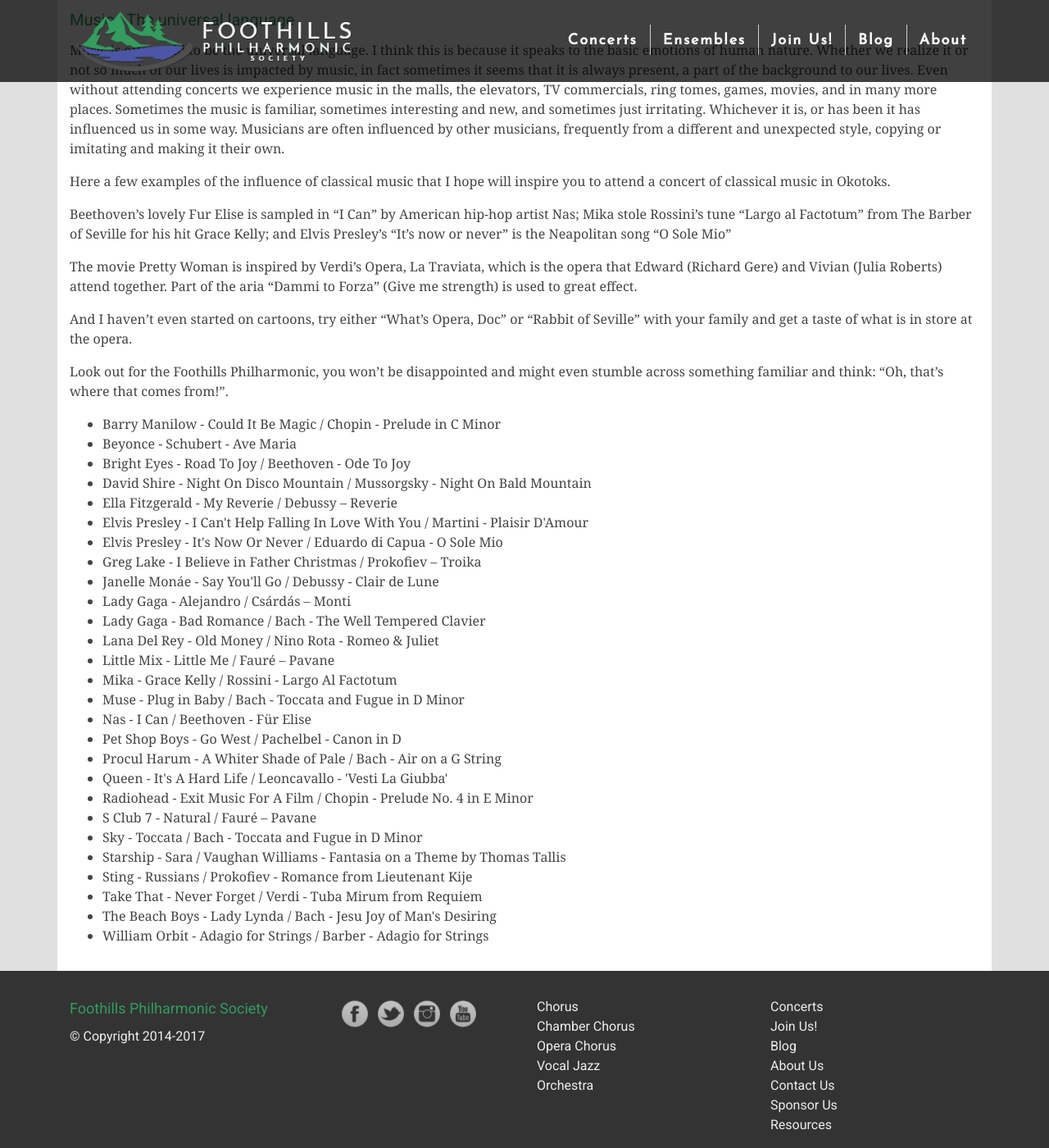
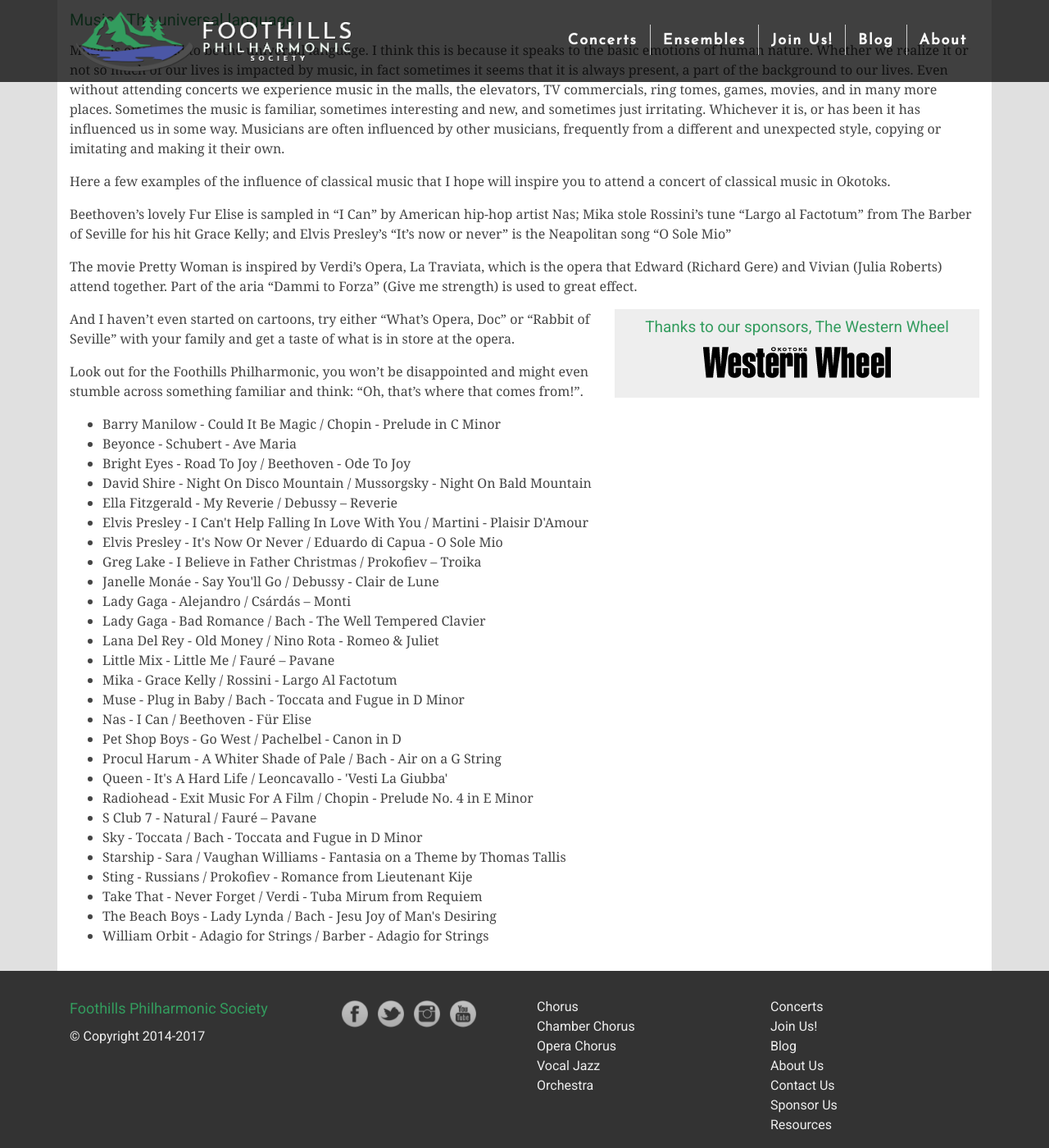
Before and after one commit to percyhanna/fps, a Jekyll site: the page built from _posts/2017-10-25-you-heard-it-here-first.html, in a window 1280 px wide and 1400 px high, scrolled down 632 px. Shown: the whole window at 82% size. Built offline with Jekyll 4.4.1, drawn with Linux system fonts in a browser that asks for light colours; nearby versions of some CDN libraries; Markdown is read by kramdown in place of the engine named in the settings.

Commit message:
Add Western Wheel logo/link

```diff
--- a/_posts/2017-10-25-you-heard-it-here-first.html
+++ b/_posts/2017-10-25-you-heard-it-here-first.html
@@ -36,9 +36,23 @@
 
     <p>The movie Pretty Woman is inspired by Verdi’s Opera, La Traviata, which is the opera that Edward (Richard Gere) and Vivian (Julia Roberts) attend together.  Part of the aria “Dammi to Forza” (Give me strength) is used to great effect.</p>
 
-    <p>And I haven’t even started on cartoons, try either “What’s Opera, Doc” or “Rabbit of Seville” with your family and get a taste of what is in store at the opera.</p>
+    <div class="row">
+      <div class="col-12 col-md-6 col-lg-7">
+        <p>And I haven’t even started on cartoons, try either “What’s Opera, Doc” or “Rabbit of Seville” with your family and get a taste of what is in store at the opera.</p>
 
-    <p>Look out for the Foothills Philharmonic, you won’t be disappointed and might even stumble across something familiar and think: “Oh, that’s where that comes from!”.</p>
+        <p>Look out for the Foothills Philharmonic, you won’t be disappointed and might even stumble across something familiar and think: “Oh, that’s where that comes from!”.</p>
+      </div>
+
+      <div class="col-12 col-md-6 col-lg-5">
+        <aside class="box">
+          <h5>Thanks to our sponsors, The Western Wheel</h5>
+
+          <p class="content-image">
+            <a href="http://www.westernwheel.com/" target="_blank"><img src="/images/western-wheel.png" width="229" height="38" alt="The Western Wheel"></a>
+          </p>
+        </aside>
+      </div>
+    </div>
 
     <ul>
       <li>Barry Manilow - Could It Be Magic / Chopin - Prelude in C Minor</li>
--- a/css/new-design.css
+++ b/css/new-design.css
@@ -495,3 +495,10 @@
   width: 100%;
   height: 100%;
 }
+
+aside.box {
+  width: 100%;
+  background-color: #eee;
+  padding: 8px 12px;
+  text-align: center;
+}
```
